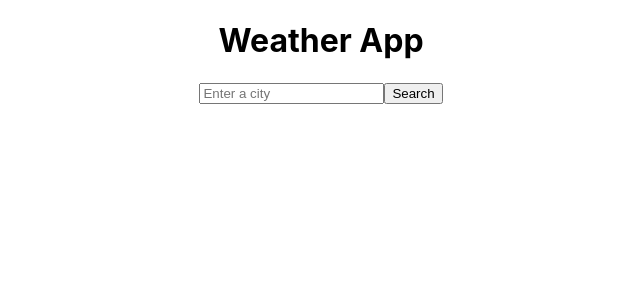
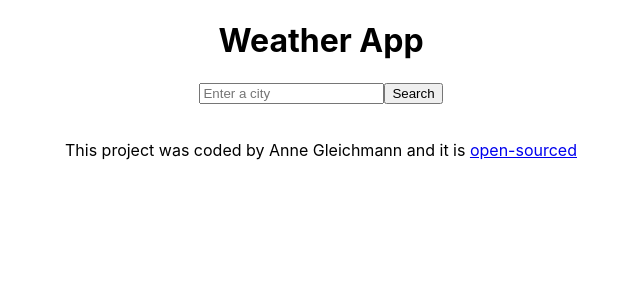
Before and after one commit to annegleichmann/weather-react, a React (Create React App) app: page / in a window 1280 px wide. Shown: the top 300 px of the page, without its empty margins (319-959 px from the left). Built offline with nearby package versions, Linux system fonts and the light colour scheme.

Commit message:
added links to Footer

```diff
--- a/package.json
+++ b/package.json
@@ -7,7 +7,7 @@
     "cra-template": "1.2.0",
     "react": "^19.0.0",
     "react-dom": "^19.0.0",
-    "react-scripts": "5.0.1"
+    "react-scripts": "^3.0.1"
   },
   "scripts": {
     "start": "react-scripts start",
--- a/src/App.js
+++ b/src/App.js
@@ -7,6 +7,17 @@ export default function App() {
     <div className="App">
       <h1>Weather App</h1>
       <CurrentWeather />
+      <br />
+      <p>
+        This project was coded by Anne Gleichmann and it is{" "}
+        <a
+          href="https://github.com/annegleichmann/weather-react"
+          target="_blank"
+          rel="noreferrer"
+        >
+          open-sourced
+        </a>{" "}
+      </p>
     </div>
   );
 }
```
Also changed, not shown: 1 other file (tests, documents, lock files or other folders).
